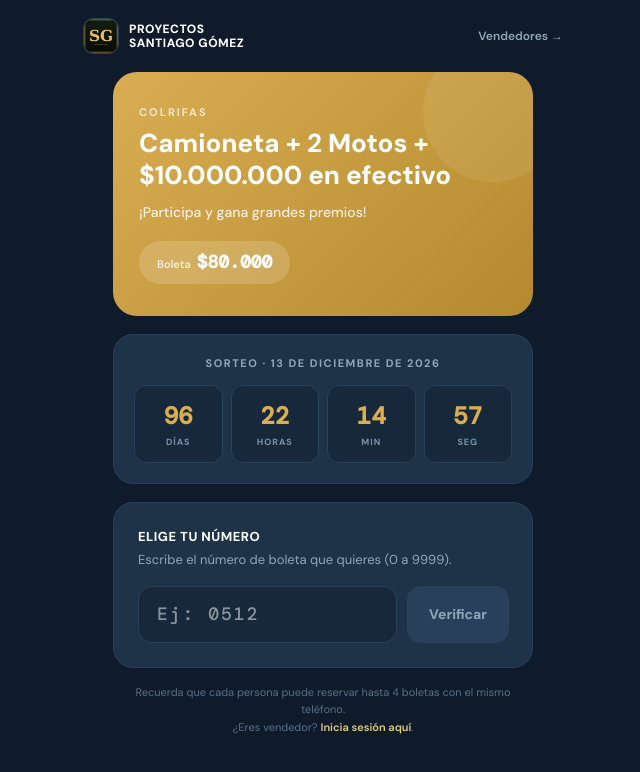
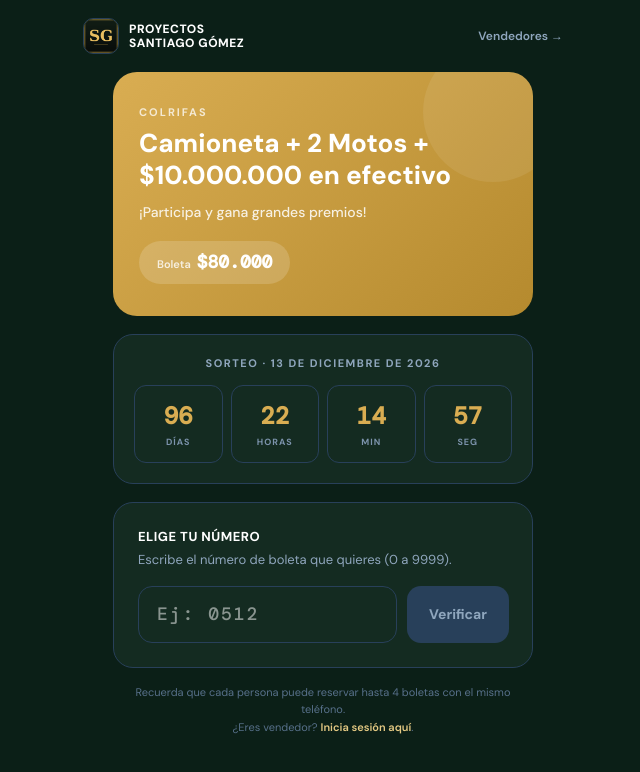
Before and after one commit to riveraalejo38-cell/rifa-digital, a Next.js app: page / in a window 1280 px wide. Shown: the top 772 px of the page, without its empty margins (317-957 px from the left). Built offline with nearby package versions, Linux system fonts and the light colour scheme.

Commit message:
Cambiar fondo de la pagina publica al mismo verde oscuro de la boleta

```diff
--- a/src/app/PublicoClient.tsx
+++ b/src/app/PublicoClient.tsx
@@ -141,7 +141,7 @@ export default function PublicoClient() {
   };
 
   return (
-    <div style={{ minHeight: "100vh", background: "#0F1B2A", fontFamily: "'DM Sans', 'Segoe UI', sans-serif" }}>
+    <div style={{ minHeight: "100vh", background: "#0B1F17", fontFamily: "'DM Sans', 'Segoe UI', sans-serif" }}>
       <style>{`
         @import url('https://fonts.googleapis.com/css2?family=DM+Sans:wght@400;500;600;700;800&family=DM+Mono:wght@500&display=swap');
         * { box-sizing: border-box; }
@@ -173,7 +173,7 @@ export default function PublicoClient() {
         </div>
 
         {/* Contador regresivo */}
-        <div style={{ background: "#1E3348", borderRadius: "20px", padding: "20px", marginBottom: "18px", border: "1.5px solid #28405A" }}>
+        <div style={{ background: "#142B21", borderRadius: "20px", padding: "20px", marginBottom: "18px", border: "1.5px solid #28405A" }}>
           <p style={{ margin: "0 0 14px", fontSize: "11px", letterSpacing: "1.5px", color: "#8FA6BD", fontWeight: "700", textAlign: "center" }}>SORTEO · {fechaSorteo.toUpperCase()}</p>
           <div style={{ display: "grid", gridTemplateColumns: "repeat(4, 1fr)", gap: "8px" }}>
             {[
@@ -182,7 +182,7 @@ export default function PublicoClient() {
               { valor: tiempo.minutos, label: "MIN" },
               { valor: tiempo.segundos, label: "SEG" },
             ].map((item) => (
-              <div key={item.label} style={{ background: "#16283A", borderRadius: "12px", padding: "12px 4px", textAlign: "center", border: "1px solid #28405A" }}>
+              <div key={item.label} style={{ background: "#142B21", borderRadius: "12px", padding: "12px 4px", textAlign: "center", border: "1px solid #28405A" }}>
                 <p style={{ margin: "0 0 2px", fontSize: "24px", fontWeight: "800", color: "#D9AD52", fontFamily: "'DM Mono', monospace" }}>{String(item.valor).padStart(2, "0")}</p>
                 <p style={{ margin: 0, fontSize: "9px", color: "#7C93AC", fontWeight: "700", letterSpacing: "1px" }}>{item.label}</p>
               </div>
@@ -192,7 +192,7 @@ export default function PublicoClient() {
 
         {/* Verificar / elegir número */}
         {!reservaExito && (
-          <div style={{ background: "#1E3348", borderRadius: "20px", padding: "24px", border: "1.5px solid #28405A", marginBottom: "16px" }}>
+          <div style={{ background: "#142B21", borderRadius: "20px", padding: "24px", border: "1.5px solid #28405A", marginBottom: "16px" }}>
             <p style={{ margin: "0 0 4px", fontSize: "13px", fontWeight: "700", color: "#FFFFFF", letterSpacing: "0.5px" }}>ELIGE TU NÚMERO</p>
             <p style={{ margin: "0 0 16px", fontSize: "13px", color: "#8FA6BD" }}>Escribe el número de boleta que quieres (0 a {TOTAL_TICKETS - 1}).</p>
 
@@ -207,7 +207,7 @@ export default function PublicoClient() {
                     onChange={(e) => setNumeroInput(e.target.value.replace(/\D/g, "").slice(0, 4))}
                     onKeyDown={(e) => e.key === "Enter" && verificarNumero()}
                     autoComplete="off"
-                    style={{ flex: 1, background: "#16283A", border: "1.5px solid #28405A", borderRadius: "14px", padding: "14px 18px", fontSize: "18px", color: "#FFFFFF", fontFamily: "'DM Mono', monospace", letterSpacing: "2px" }}
+                    style={{ flex: 1, background: "#142B21", border: "1.5px solid #28405A", borderRadius: "14px", padding: "14px 18px", fontSize: "18px", color: "#FFFFFF", fontFamily: "'DM Mono', monospace", letterSpacing: "2px" }}
                   />
                   <button onClick={verificarNumero} disabled={checking || !numeroInput}
                     style={{ background: checking || !numeroInput ? "#28405A" : "linear-gradient(135deg, #D9AD52, #B58A2E)", border: "none", borderRadius: "14px", padding: "14px 22px", color: checking || !numeroInput ? "#8FA6BD" : "#FFFFFF", fontSize: "14px", fontWeight: "700", cursor: checking || !numeroInput ? "not-allowed" : "pointer", fontFamily: "inherit" }}>
@@ -224,7 +224,7 @@ export default function PublicoClient() {
                   <p style={{ margin: "0 0 4px", fontSize: "11px", color: "rgba(255,255,255,0.75)", fontWeight: "700", letterSpacing: "1.5px" }}>BOLETA {String(checkResult.number).padStart(4, "0")}</p>
                   <p style={{ margin: 0, fontSize: "15px", color: "#FFFFFF", fontWeight: "700" }}>Uy, esa boleta ya no está disponible</p>
                 </div>
-                <button onClick={otroNumero} style={{ width: "100%", background: "#16283A", border: "1.5px solid #28405A", borderRadius: "12px", padding: "13px", color: "#E4C983", fontSize: "14px", fontWeight: "700", cursor: "pointer", fontFamily: "inherit" }}>
+                <button onClick={otroNumero} style={{ width: "100%", background: "#142B21", border: "1.5px solid #28405A", borderRadius: "12px", padding: "13px", color: "#E4C983", fontSize: "14px", fontWeight: "700", cursor: "pointer", fontFamily: "inherit" }}>
                   Probar otro número
                 </button>
               </div>
@@ -232,7 +232,7 @@ export default function PublicoClient() {
 
             {checkResult && checkResult.available && (
               <div className="fade-up">
-                <div style={{ display: "flex", justifyContent: "space-between", alignItems: "center", background: "#16283A", borderRadius: "14px", padding: "14px 18px", border: "1.5px solid #D9AD52", marginBottom: "16px" }}>
+                <div style={{ display: "flex", justifyContent: "space-between", alignItems: "center", background: "#142B21", borderRadius: "14px", padding: "14px 18px", border: "1.5px solid #D9AD52", marginBottom: "16px" }}>
                   <div>
                     <p style={{ margin: "0 0 2px", fontSize: "10px", color: "#8FA6BD", fontWeight: "700", letterSpacing: "1px" }}>BOLETA</p>
                     <p style={{ margin: 0, fontSize: "28px", fontWeight: "800", color: "#FFFFFF", fontFamily: "'DM Mono', monospace", letterSpacing: "3px" }}>{String(checkResult.number).padStart(4, "0")}</p>
@@ -242,11 +242,11 @@ export default function PublicoClient() {
 
                 <p style={{ margin: "0 0 12px", fontSize: "13px", fontWeight: "700", color: "#FFFFFF" }}>TUS DATOS</p>
                 <input type="text" placeholder="Nombre completo" value={nombre} onChange={(e) => setNombre(e.target.value)} autoComplete="off"
-                  style={{ width: "100%", background: "#16283A", border: "1.5px solid #28405A", borderRadius: "12px", padding: "12px 16px", fontSize: "14px", color: "#FFFFFF", fontFamily: "inherit", fontWeight: "500", marginBottom: "10px" }} />
+                  style={{ width: "100%", background: "#142B21", border: "1.5px solid #28405A", borderRadius: "12px", padding: "12px 16px", fontSize: "14px", color: "#FFFFFF", fontFamily: "inherit", fontWeight: "500", marginBottom: "10px" }} />
                 <input type="tel" placeholder="Teléfono (para el comprobante por WhatsApp)" value={telefono} onChange={(e) => setTelefono(e.target.value)} autoComplete="off"
-                  style={{ width: "100%", background: "#16283A", border: "1.5px solid #28405A", borderRadius: "12px", padding: "12px 16px", fontSize: "14px", color: "#FFFFFF", fontFamily: "inherit", fontWeight: "500", marginBottom: "10px" }} />
+                  style={{ width: "100%", background: "#142B21", border: "1.5px solid #28405A", borderRadius: "12px", padding: "12px 16px", fontSize: "14px", color: "#FFFFFF", fontFamily: "inherit", fontWeight: "500", marginBottom: "10px" }} />
                 <input type="text" placeholder="Ciudad (opcional)" value={ciudad} onChange={(e) => setCiudad(e.target.value)} autoComplete="off"
-                  style={{ width: "100%", background: "#16283A", border: "1.5px solid #28405A", borderRadius: "12px", padding: "12px 16px", fontSize: "14px", color: "#FFFFFF", fontFamily: "inherit", fontWeight: "500", marginBottom: "16px" }} />
+                  style={{ width: "100%", background: "#142B21", border: "1.5px solid #28405A", borderRadius: "12px", padding: "12px 16px", fontSize: "14px", color: "#FFFFFF", fontFamily: "inherit", fontWeight: "500", marginBottom: "16px" }} />
                 <p style={{ color: "#8FA6BD", fontSize: "13px", marginBottom: "12px", fontWeight: "500" }}>
                   Tu boleta queda apartada. El pago se confirma después, enviando el comprobante por WhatsApp.
                 </p>
@@ -266,13 +266,13 @@ export default function PublicoClient() {
 
         {/* Confirmación de reserva */}
         {reservaExito && (
-          <div className="fade-up" style={{ background: "#1E3348", borderRadius: "20px", padding: "24px", border: "1.5px solid #28405A", marginBottom: "16px" }}>
+          <div className="fade-up" style={{ background: "#142B21", borderRadius: "20px", padding: "24px", border: "1.5px solid #28405A", marginBottom: "16px" }}>
             <div style={{ background: "linear-gradient(135deg, #D9AD52 0%, #B58A2E 100%)", borderRadius: "18px", padding: "24px", marginBottom: "18px", textAlign: "center", animation: "brillo 3s ease-in-out infinite" }}>
               <p style={{ margin: "0 0 6px", fontSize: "12px", color: "rgba(255,255,255,0.8)", fontWeight: "700", letterSpacing: "1.5px" }}>✓ ¡BOLETA RESERVADA!</p>
               <p style={{ margin: 0, fontSize: "48px", fontWeight: "800", color: "#FFFFFF", fontFamily: "'DM Mono', monospace", letterSpacing: "6px" }}>{String(reservaExito.number).padStart(4, "0")}</p>
             </div>
 
-            <div style={{ background: "#16283A", borderRadius: "12px", padding: "14px", marginBottom: "18px", textAlign: "center" }}>
+            <div style={{ background: "#142B21", borderRadius: "12px", padding: "14px", marginBottom: "18px", textAlign: "center" }}>
               <p style={{ margin: 0, fontSize: "11px", color: "#8FA6BD", fontWeight: "600" }}>VALOR A PAGAR</p>
               <p style={{ margin: "4px 0 0", fontSize: "20px", fontWeight: "700", color: "#FFFFFF" }}>{formatPeso(reservaExito.ticketPrice)}</p>
             </div>
@@ -282,13 +282,13 @@ export default function PublicoClient() {
             </p>
 
             <a href={`/boleta/${reservaExito.token}`} target="_blank" rel="noopener noreferrer"
-              style={{ width: "100%", boxSizing: "border-box", background: "#16283A", border: "1.5px solid #D9AD52", borderRadius: "12px", padding: "15px", color: "#D9AD52", fontWeight: "800", fontSize: "14px", cursor: "pointer", fontFamily: "inherit", marginBottom: "10px", display: "flex", alignItems: "center", justifyContent: "center", gap: "8px", textDecoration: "none" }}>
+              style={{ width: "100%", boxSizing: "border-box", background: "#142B21", border: "1.5px solid #D9AD52", borderRadius: "12px", padding: "15px", color: "#D9AD52", fontWeight: "800", fontSize: "14px", cursor: "pointer", fontFamily: "inherit", marginBottom: "10px", display: "flex", alignItems: "center", justifyContent: "center", gap: "8px", textDecoration: "none" }}>
               <span style={{ fontSize: "17px" }}>🎟️</span> VER MI BOLETA
             </a>
-            <button onClick={compartirWhatsApp} style={{ width: "100%", background: "#25D366", border: "none", borderRadius: "12px", padding: "15px", color: "#0F1B2A", fontWeight: "800", fontSize: "14px", cursor: "pointer", fontFamily: "inherit", marginBottom: "10px", display: "flex", alignItems: "center", justifyContent: "center", gap: "8px" }}>
+            <button onClick={compartirWhatsApp} style={{ width: "100%", background: "#25D366", border: "none", borderRadius: "12px", padding: "15px", color: "#0B1F17", fontWeight: "800", fontSize: "14px", cursor: "pointer", fontFamily: "inherit", marginBottom: "10px", display: "flex", alignItems: "center", justifyContent: "center", gap: "8px" }}>
               <span style={{ fontSize: "17px" }}>📲</span> ENVIAR COMPROBANTE POR WHATSAPP
             </button>
-            <button onClick={otroNumero} style={{ width: "100%", background: "#16283A", border: "1.5px solid #28405A", borderRadius: "12px", padding: "13px", color: "#E4C983", fontSize: "14px", fontWeight: "700", cursor: "pointer", fontFamily: "inherit" }}>
+            <button onClick={otroNumero} style={{ width: "100%", background: "#142B21", border: "1.5px solid #28405A", borderRadius: "12px", padding: "13px", color: "#E4C983", fontSize: "14px", fontWeight: "700", cursor: "pointer", fontFamily: "inherit" }}>
               Reservar otra boleta
             </button>
           </div>
```
